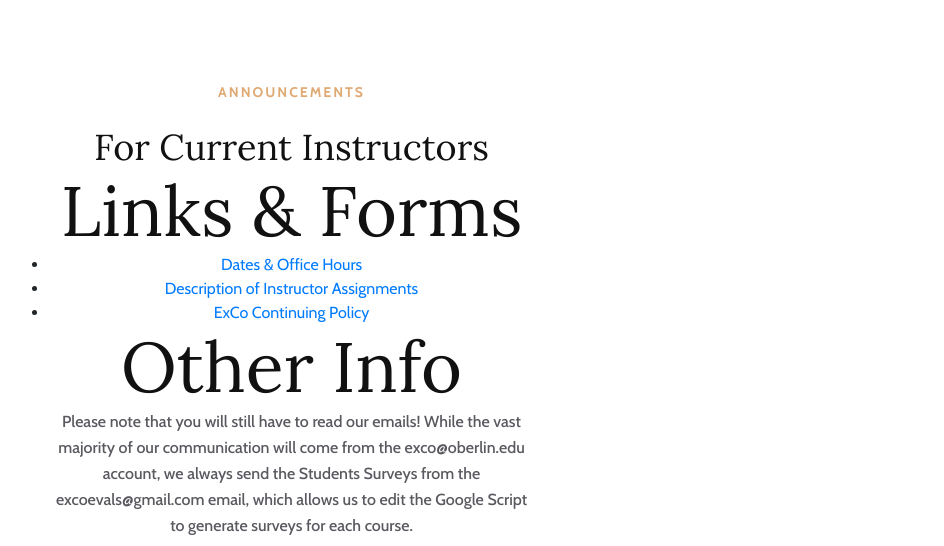
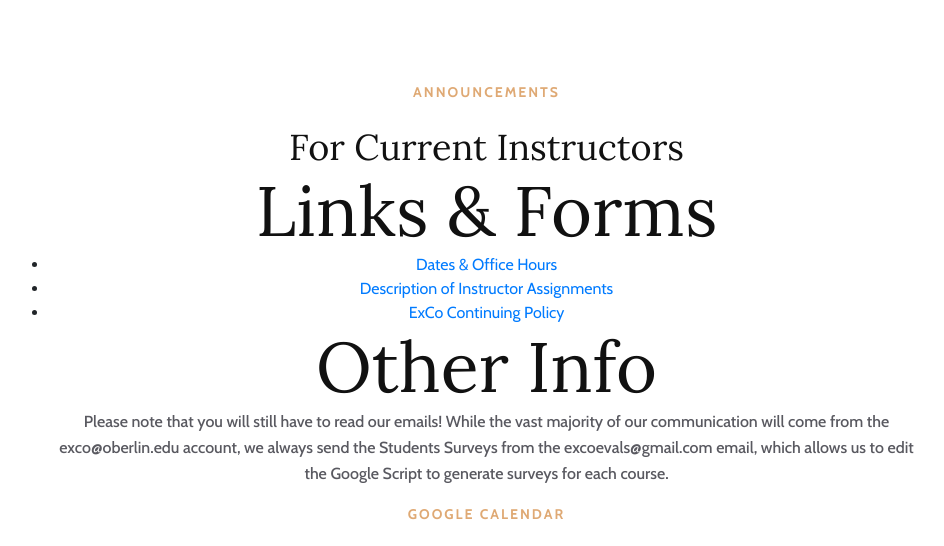
Before and after one commit to OberlinExCo/OberlinExCo.github.io, a Jekyll site: the page built from resources.md, in a window 1280 px wide. Shown: the part 586-1132 px from the top of the page, without its empty margins (56-1000 px from the left). Built offline with Jekyll 4.4.1, drawn with Linux system fonts in a browser that asks for light colours; grey boxes are pictures that could not be loaded.

Commit message:
adjusting column sizes

```diff
--- a/_layouts/default.html
+++ b/_layouts/default.html
@@ -158,7 +158,7 @@
     <section class="Announcements">
       <div class="container">
           <div class="row">
-              <div class="col-lg-6">
+              <div class="col-lg-10">
                   <div class="about-text">
                       <div class="section-title">
                           <span>Announcements</span>
@@ -175,7 +175,7 @@
     <section class="gcal">
       <div class="container">
           <div class="row">
-              <div class="col-lg-6">
+              <div class="col-lg-10">
                   <div class="about-text">
                       <div class="section-title">
                           <span>Google Calendar</span>
```
